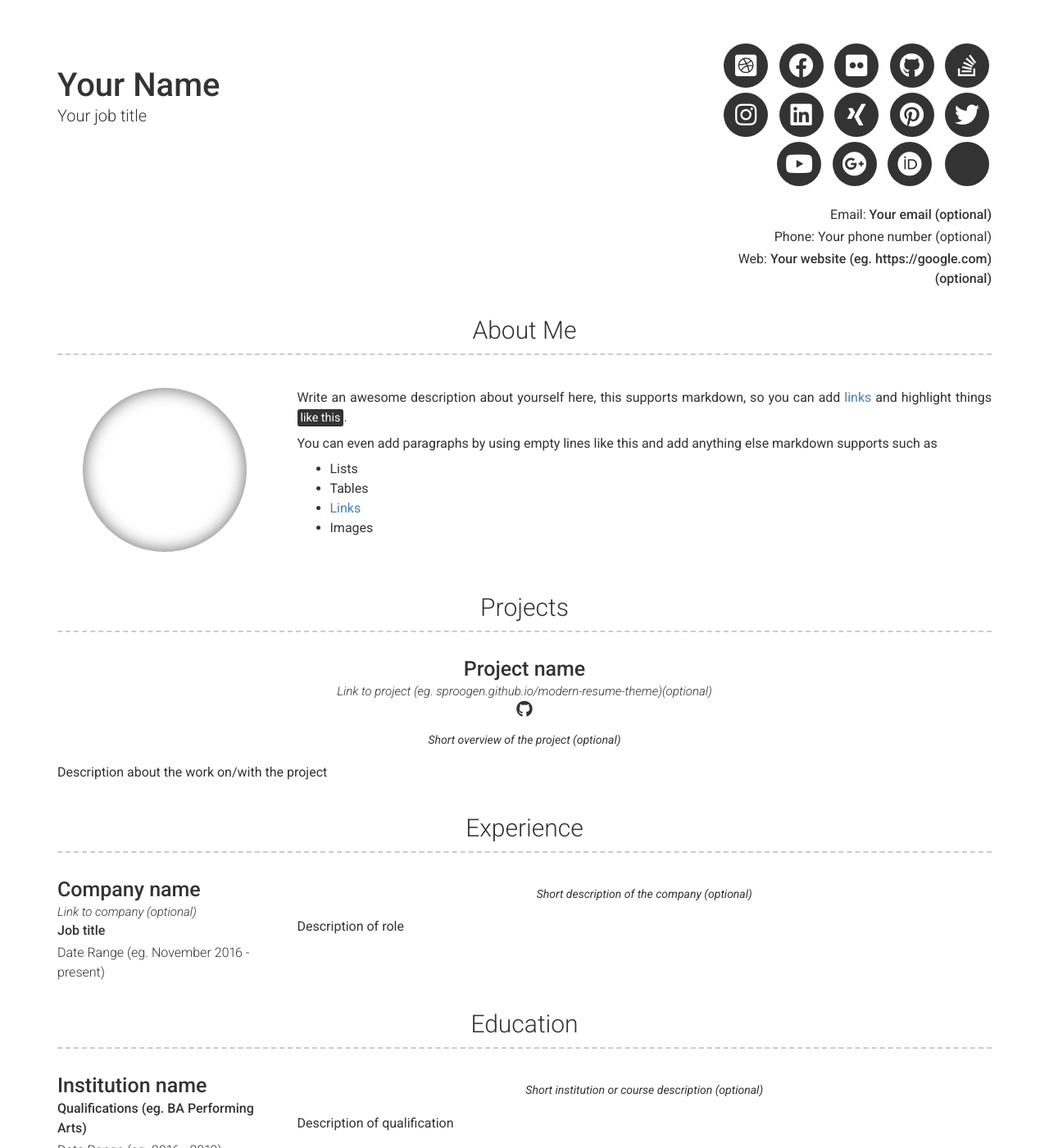
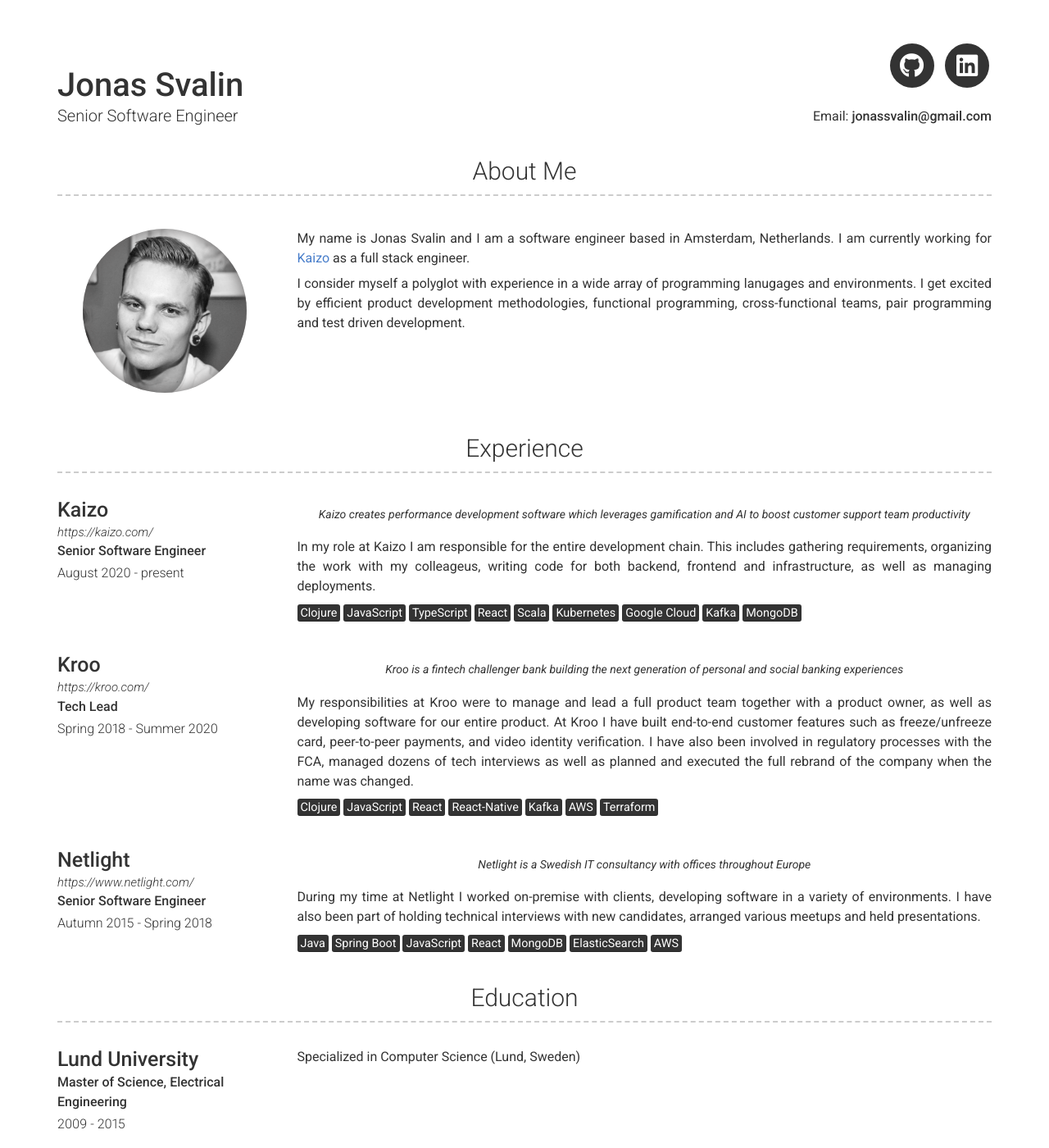
Before and after one commit to jonassvalin/jonassvalin.github.io, a Jekyll site: the page built from index.md, in a window 1280 px wide and 1400 px high. Shown: the whole window at 82% size. Built offline with Jekyll 4.4.1, drawn with Linux system fonts in a browser that asks for light colours; nearby versions of some CDN libraries; some of the changed text lies outside the part shown.

Commit message:
Update template with relevant information

```diff
--- a/_config.yml
+++ b/_config.yml
@@ -1,37 +1,25 @@
 # Site
-repository: Git repository where your resume will be hosted, only required if you are hosting on GitHub (eg. sproogen/modern-resume-theme)
+repository: https://github.com/jonassvalin/jonassvalin.github.io
 # favicon: Directory of your favicon (eg. images/favicon.ico)(optional)
 
 # Personal info
-name: Your Name
-title: Your job title
-email: Your email (optional)
-phone: Your phone number (optional)
-website: Your website (eg. https://google.com)(optional)
+name: Jonas Svalin
+title: Senior Software Engineer
+email: jonassvalin@gmail.com
+#website: Your website (eg. https://google.com)(optional)
 
 # Dark Mode (true/false/never)
 darkmode: false
 
 # Social links
-twitter_username: jekyllrb
-github_username:  jekyll
-stackoverflow_username: "00000001"
-dribbble_username: jekyll
-facebook_username: jekyll
-flickr_username: jekyll
-instagram_username: jekyll
-linkedin_username: jekyll
-xing_username: jekyll
-pinterest_username: jekyll
-youtube_username: jekyll
-googleplus_username: +jekyll
-orcid_username: 0000-0000-0000-0000
+github_username: jonassvalin
+linkedin_username: jonas-svalin-492665a0
 
 # Additional icon links
-additional_links:
-- title: Link name
-  icon: Font Awesome brand icon name (eg. fa-twitter) (https://fontawesome.com/icons?d=gallery&s=brands&m=free)
-  url: Link url (eg. https://google.com)
+#additional_links:
+#- title: Link name
+#  icon: Font Awesome brand icon name (eg. fa-twitter) (https://fontawesome.com/icons?d=gallery&s=brands&m=free)
+#  url: Link url (eg. https://google.com)
 # - title: another link
 #   icon: font awesome brand icon name (eg. fa-twitter) (https://fontawesome.com/icons?d=gallery&s=brands&m=free)
 #   url: Link url (eg. https://google.com)
@@ -44,15 +32,14 @@ additional_links:
 
 # About Section
 # about_title: About Me (Use this to override about section title)
-about_profile_image: Directory of profile image (eg. images/profile.jpg)
+about_profile_image: images/profile.png
 about_content: | # this will include new lines to allow paragraphs
-  Write an awesome description about yourself here, this supports markdown, so you can add [links](http://foobar.com) and highlight things <mark>like this</mark>.
+  My name is Jonas Svalin and I am a software engineer based in Amsterdam, Netherlands. I am currently working for
+  [Kaizo](https://kaizo.com/) as a full stack engineer.
 
-  You can even add paragraphs by using empty lines like this and add anything else markdown supports such as
-    - Lists
-    - Tables
-    - <a href="google.com">Links</a>
-    - Images
+  I consider myself a polyglot with experience in a wide array of programming lanugages and environments. I get excited
+  by efficient product development methodologies, functional programming, cross-functional teams, pair programming and
+  test driven development.
 
 # Projects Section
 # projects_title: Projects #(Use this to override about projects section title)
@@ -66,9 +53,10 @@ about_content: | # this will include new lines to allow paragraphs
 # More Section
 # more_title: A Little More About Me #(Use this to override about more section title)
 more_content: | # this will include new lines to allow paragraphs
-  This is where you can write a little more about yourself. You could title this section **Interests** and include some of your other interests.
+  When I am not developing software, my primary interests are <mark>music</mark> and <mark>olympic weightlifting</mark>.
 
-  Or you could title it **Skills** and write a bit more about things that make you more desirable, like *leadership* or *teamwork*
+  I have been lucky enough to live and work in Sweden, China, Germany, United Kingdom and The Netherlands thus far and
+  I love exploring different parts of the world and their unique cultures.
 
 # Footer
 footer_show_references: true
--- a/_data/education.yml
+++ b/_data/education.yml
@@ -1,9 +1,21 @@
 # Education Template
 - layout: left
-  name: Institution name
-  dates: Date Range (eg. 2016 - 2019)
-  qualification: Qualifications (eg. BA Performing Arts)
-  quote: >
-    Short institution or course description (optional)
+  name: Lund University
+  dates: 2009 - 2015
+  qualification: Master of Science, Electrical Engineering
   description: | # this will include new lines to allow paragraphs
-    Description of qualification
+    Specialized in Computer Science (Lund, Sweden)
+
+- layout: left
+  name: Zhejiang University
+  dates: 2011
+  qualification: Master of Science / Chinese studies
+  description: | # this will include new lines to allow paragraphs
+    Exchange studies (Hangzhou, China)
+
+- layout: left
+  name: Tsinghua University
+  dates: 2013
+  qualification: Chinese studies
+  description: | # this will include new lines to allow paragraphs
+    Exchange studies (Beijing, China)
--- a/_data/experience.yml
+++ b/_data/experience.yml
@@ -1,10 +1,44 @@
 # Experience template
 - layout: left
-  company: Company name
-  link: Link to company (optional)
-  job_title: Job title
-  dates: Date Range (eg. November 2016 - present)
+  company: Kaizo
+  link: https://kaizo.com/
+  job_title: Senior Software Engineer
+  dates: August 2020 - present
   quote: >
-   Short description of the company (optional)
+    Kaizo creates performance development software which leverages gamification and AI to boost customer support team productivity
   description: | # this will include new lines to allow paragraphs
-    Description of role
+    In my role at Kaizo I am responsible for the entire development chain. This includes gathering requirements, organizing
+    the work with my colleageus, writing code for both backend, frontend and infrastructure, as well as managing deployments.
+
+    <mark>Clojure</mark> <mark>JavaScript</mark> <mark>TypeScript</mark> <mark>React</mark> <mark>Scala</mark> <mark>Kubernetes</mark>
+    <mark>Google Cloud</mark> <mark>Kafka</mark> <mark>MongoDB</mark>
+
+- layout: left
+  company: Kroo
+  link: https://kroo.com/
+  job_title: Tech Lead
+  dates: Spring 2018 - Summer 2020
+  quote: >
+    Kroo is a fintech challenger bank building the next generation of personal and social banking experiences
+  description: | # this will include new lines to allow paragraphs
+    My responsibilities at Kroo were to manage and lead a full product team together with a product owner, as well as developing
+    software for our entire product. At Kroo I have built end-to-end customer features such as freeze/unfreeze card, peer-to-peer payments,
+    and video identity verification. I have also been involved in regulatory processes with the FCA, managed dozens of tech
+    interviews as well as planned and executed the full rebrand of the company when the name was changed.
+
+    <mark>Clojure</mark> <mark>JavaScript</mark> <mark>React</mark> <mark>React-Native</mark> <mark>Kafka</mark> <mark>AWS</mark>
+    <mark>Terraform</mark>
+
+- layout: left
+  company: Netlight
+  link: https://www.netlight.com/
+  job_title: Senior Software Engineer
+  dates: Autumn 2015 - Spring 2018
+  quote: >
+    Netlight is a Swedish IT consultancy with offices throughout Europe
+  description: | # this will include new lines to allow paragraphs
+    During my time at Netlight I worked on-premise with clients, developing software in a variety of environments. I
+    have also been part of holding technical interviews with new candidates, arranged various meetups and held presentations.
+
+    <mark>Java</mark> <mark>Spring Boot</mark> <mark>JavaScript</mark> <mark>React</mark> <mark>MongoDB</mark> <mark>ElasticSearch</mark>
+    <mark>AWS</mark>
```
Also changed, not shown: _data/projects.yml (+8 -8 lines), images/profile.png (added), 1 other file.
